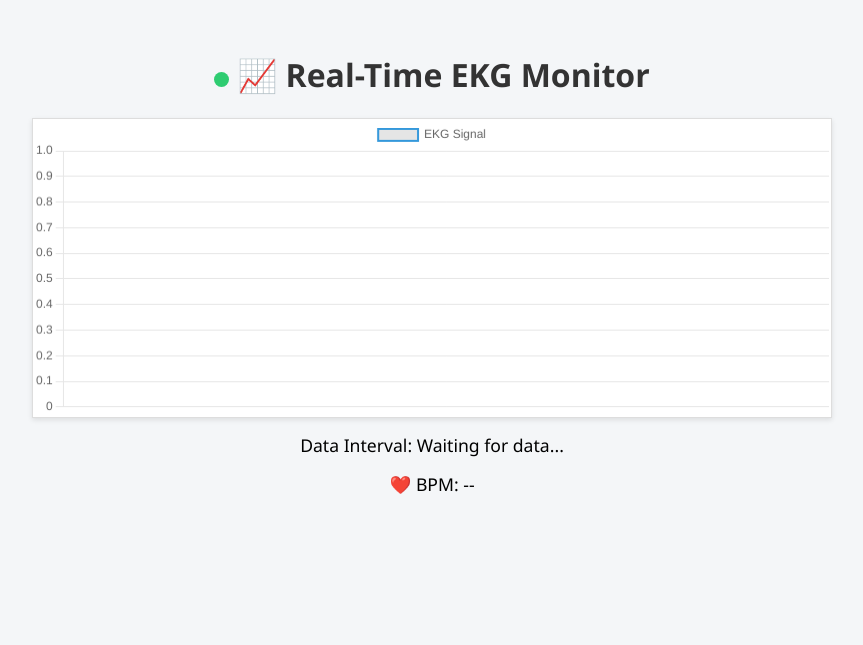
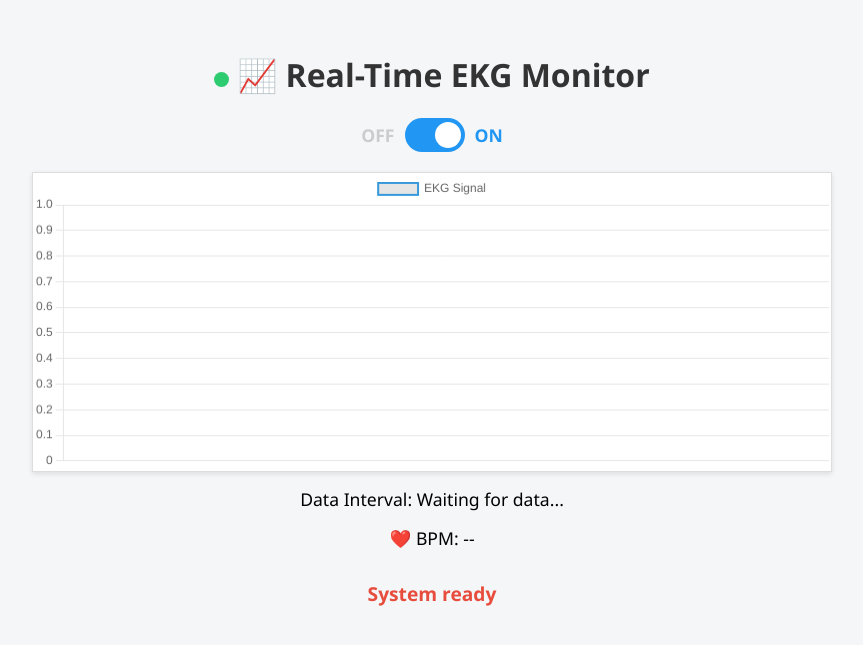
Before and after one commit to DevTechJr/ekg_analysis, a Flask app: page / in a window 1280 px wide. Shown: the top 645 px of the page, without its empty margins (208-1071 px from the left). Run offline with Flask 3, Linux system fonts and the light colour scheme; data that the repository does not hold is empty.

Commit message:
pushing update w toggle

```diff
--- a/app.py
+++ b/app.py
@@ -1,4 +1,4 @@
-from flask import Flask, jsonify, render_template
+from flask import Flask, jsonify, render_template, request
 import telnetlib
 import threading
 import time
@@ -7,23 +7,31 @@ from scipy.stats import entropy
 import numpy as np
 import statistics
 from threading import Lock
+from twilio.rest import Client
 
 app = Flask(__name__)
 
-# create one global lock, near the top of the file
+# Configuration
 data_lock = Lock()
-
 EKG_HOST = "192.168.235.95"
 EKG_PORT = 23
 MAX_BUFFER_SIZE = 1000
 BATCH_SIZE = 500
 
+# Twilio configuration
+
+
+# Global state
 ekg_data = []
 last_batch_time = None
 batch_interval_seconds = None
-arrhythmia_detected = False
+bpm = None
 vfib_detected = False
 afib_detected = False
+alert_triggered = False  # Tracks if any alert has ever been triggered
+current_alert = None     # Tracks the current alert state ('vfib' or 'afib')
+emergency_call_made = False  # Prevents multiple calls for the same alert
+monitoring_active = True  # Default to active monitoring
 
 def format_ekg_preview(data):
     preview = ", ".join(str(v) for v in data[:10])
@@ -123,16 +131,11 @@ def arrhythmia_exists(EKGvals):
         return False
 
     st_dev = statistics.stdev(peak_distances)
-    mean_distance = statistics.mean(peak_distances)
+    return st_dev > 20
 
-    # Thresholds for arrhythmia detection
-    return st_dev > 20 or mean_distance < 100 or mean_distance > 180
-
-def detect_vfib_afib(EKGvals):
-    global vfib_detected, afib_detected
-
+def detect_vfib(EKGvals):
     if len(EKGvals) < 100:  # Need enough data for reliable detection
-        return False, False
+        return False
 
     y = np.array(EKGvals)
 
@@ -154,26 +157,17 @@ def detect_vfib_afib(EKGvals):
         Pxx_norm = Pxx / np.sum(Pxx)
         return entropy(Pxx_norm)
 
-    def count_r_peaks(signal_segment, height_thresh=0.5, distance=20):
-        peaks, _ = find_peaks(signal_segment, height=height_thresh, distance=distance)
-        return len(peaks)
-
     # Analyze windows
     vfib_windows = []
-    flatline_windows = []
 
     for i in range(0, len(y_smooth) - window_size, stride):
         window = y_smooth[i:i + window_size]
         rms = compute_rms(window)
         ent = compute_spectral_entropy(window)
-        peak_count = count_r_peaks(window, height_thresh=0.5, distance=20)
 
         # VFib detection criteria
         if rms < 0.4 and ent > 1.8:
             vfib_windows.append((i, i + window_size))
-        # Flatline detection
-        elif rms < 0.25 and ent < 1.5:
-            flatline_windows.append((i, i + window_size))
 
     # Merge adjacent windows
     def merge_windows(windows, max_gap=1):
@@ -194,15 +188,31 @@ def detect_vfib_afib(EKGvals):
 
     # Final VFib detection requires at least 3 seconds of continuous VFib
     vfib_duration_threshold = 3 * window_size
-    vfib_detected = any((end - start) >= vfib_duration_threshold
-                     for start, end in vfib_windows_merged)
+    return any((end - start) >= vfib_duration_threshold
+              for start, end in vfib_windows_merged)
 
-    # AFib is detected if arrhythmia exists but not VFib
-    afib_detected = not vfib_detected and arrhythmia_exists(EKGvals)
+def make_emergency_call():
+    global emergency_call_made
+    try:
+        if not emergency_call_made and monitoring_active:
+            client = Client(TWILIO_ACCOUNT_SID, TWILIO_AUTH_TOKEN)
+            call = client.calls.create(
+                url=TWILIO_CALL_URL,
+                to=TWILIO_TO_NUMBER,
+                from_=TWILIO_FROM_NUMBER
+            )
+            print(f"🚨 EMERGENCY CALL INITIATED! Call SID: {call.sid}")
+            emergency_call_made = True
+    except Exception as e:
+        print(f"❌ Failed to make emergency call: {e}")
 
-    return vfib_detected, afib_detected
-
-threading.Thread(target=read_ekg_data, daemon=True).start()
+@app.route("/toggle_monitoring", methods=['POST'])
+def toggle_monitoring():
+    global monitoring_active
+    monitoring_active = request.json.get('active', True)
+    status = "active" if monitoring_active else "inactive"
+    print(f"Monitoring system is now {status}")
+    return jsonify({"status": "success", "monitoring_active": monitoring_active})
 
 @app.route("/")
 def index():
@@ -210,32 +220,43 @@ def index():
 
 @app.route("/data")
 def get_data():
-    global arrhythmia_detected, vfib_detected, afib_detected
+    global bpm, vfib_detected, afib_detected, alert_triggered, current_alert, emergency_call_made
 
     with data_lock:
         ekg_snapshot = ekg_data[-BATCH_SIZE:]
         interval_snapshot = batch_interval_seconds
 
+    # Reset temporary detection states
+    vfib_detected = False
+    afib_detected = False
+
     # Only use the interval if it's within a valid range (2.8–3.3 seconds)
     if interval_snapshot and 2.8 <= interval_snapshot <= 3.3:
-        bpm = calculate_bpm(
-            ekg_snapshot,
-            interval_snapshot * 1000
-        )
-        # Run arrhythmia detection only when we have a valid interval
-        arrhythmia_detected = arrhythmia_exists(ekg_snapshot)
+        bpm = calculate_bpm(ekg_snapshot, interval_snapshot * 1000)
 
-        # If arrhythmia detected, run VFib/AFib detection
-        if arrhythmia_detected:
-            vfib_detected, afib_detected = detect_vfib_afib(ekg_snapshot)
-            if vfib_detected:
-                print("⚠️⚠️⚠️ VENTRICULAR FIBRILLATION DETECTED! ⚠️⚠️⚠️")
-            elif afib_detected:
-                print("⚠️⚠️⚠️ ATRIAL FIBRILLATION DETECTED! ⚠️⚠️⚠️")
+        # Only check for problems if monitoring is active
+        if monitoring_active:
+            # First check for VFib
+            vfib_detected = detect_vfib(ekg_snapshot)
+
+            # If not VFib, check for AFib
+            if not vfib_detected:
+                afib_detected = arrhythmia_exists(ekg_snapshot)
+
+            # Update alert states
+            if vfib_detected or afib_detected:
+                if not alert_triggered:
+                    alert_triggered = True
+                    make_emergency_call()
+
+                if vfib_detected:
+                    current_alert = 'vfib'
+                    print("⚠️⚠️⚠️ VENTRICULAR FIBRILLATION DETECTED! ⚠️⚠️⚠️")
+                else:
+                    current_alert = 'afib'
+                    print("⚠️⚠️⚠️ ATRIAL FIBRILLATION DETECTED! ⚠️⚠️⚠️")
     else:
-        bpm = None  # Skip BPM calculation for bad intervals
-        vfib_detected = False
-        afib_detected = False
+        bpm = None  # Skip calculations for bad intervals
 
     if bpm is not None:
         print(f"❤️ Calculated BPM: {bpm}")
@@ -246,10 +267,15 @@ def get_data():
         "ekg": ekg_snapshot,
         "interval": interval_snapshot,
         "bpm": bpm,
-        "arrhythmia": arrhythmia_detected,
         "vfib": vfib_detected,
-        "afib": afib_detected
+        "afib": afib_detected,
+        "alert_triggered": alert_triggered,
+        "current_alert": current_alert,
+        "monitoring_active": monitoring_active
     })
+
+# Start the EKG data reading thread
+threading.Thread(target=read_ekg_data, daemon=True).start()
 
 if __name__ == "__main__":
     app.run(debug=True)
--- a/templates/index.html
+++ b/templates/index.html
@@ -32,7 +32,6 @@
         text-align: center;
         font-size: 1.1em;
       }
-      #arrhythmiaWarning,
       #vfibWarning,
       #afibWarning {
         display: none;
@@ -42,19 +41,17 @@
         margin-top: 15px;
         padding: 10px;
         border-radius: 5px;
-        animation: flash 1s infinite;
-      }
-      #arrhythmiaWarning {
-        color: #e74c3c;
-        background: rgba(231, 76, 60, 0.1);
+        animation: flash 0.5s infinite;
       }
       #vfibWarning {
         color: #d35400;
-        background: rgba(211, 84, 0, 0.1);
+        background: rgba(211, 84, 0, 0.2);
+        border: 2px solid #d35400;
       }
       #afibWarning {
         color: #f39c12;
-        background: rgba(243, 156, 18, 0.1);
+        background: rgba(243, 156, 18, 0.2);
+        border: 2px solid #f39c12;
       }
       @keyframes flash {
         0%,
@@ -62,7 +59,7 @@
           opacity: 1;
         }
         50% {
-          opacity: 0.5;
+          opacity: 0.7;
         }
       }
       .status-indicator {
@@ -75,9 +72,6 @@
       .status-normal {
         background-color: #2ecc71;
       }
-      .status-warning {
-        background-color: #e74c3c;
-      }
       .status-vfib {
         background-color: #d35400;
       }
@@ -89,6 +83,76 @@
         flex-direction: column;
         gap: 10px;
       }
+      #callStatus {
+        font-size: 1.2em;
+        font-weight: bold;
+        color: #e74c3c;
+        text-align: center;
+        margin-top: 10px;
+      }
+      #historyWarning {
+        font-size: 1.1em;
+        color: #7f8c8d;
+        text-align: center;
+        margin-top: 10px;
+        font-style: italic;
+      }
+      .toggle-container {
+        display: flex;
+        align-items: center;
+        justify-content: center;
+        margin: 15px 0;
+      }
+      .toggle-switch {
+        position: relative;
+        display: inline-block;
+        width: 60px;
+        height: 34px;
+        margin: 0 10px;
+      }
+      .toggle-switch input {
+        opacity: 0;
+        width: 0;
+        height: 0;
+      }
+      .toggle-slider {
+        position: absolute;
+        cursor: pointer;
+        top: 0;
+        left: 0;
+        right: 0;
+        bottom: 0;
+        background-color: #ccc;
+        transition: 0.4s;
+        border-radius: 34px;
+      }
+      .toggle-slider:before {
+        position: absolute;
+        content: "";
+        height: 26px;
+        width: 26px;
+        left: 4px;
+        bottom: 4px;
+        background-color: white;
+        transition: 0.4s;
+        border-radius: 50%;
+      }
+      input:checked + .toggle-slider {
+        background-color: #2196f3;
+      }
+      input:checked + .toggle-slider:before {
+        transform: translateX(26px);
+      }
+      .toggle-label {
+        font-size: 1.1em;
+        font-weight: bold;
+      }
+      .toggle-on {
+        color: #2196f3;
+      }
+      .toggle-off {
+        color: #ccc;
+      }
     </style>
   </head>
   <body>
@@ -97,6 +161,16 @@
         <span id="statusIndicator" class="status-indicator status-normal"></span
         >📈 Real-Time EKG Monitor
       </h1>
+
+      <div class="toggle-container">
+        <span class="toggle-label toggle-off" id="toggleOffLabel">OFF</span>
+        <label class="toggle-switch">
+          <input type="checkbox" id="monitoringToggle" checked />
+          <span class="toggle-slider"></span>
+        </label>
+        <span class="toggle-label toggle-on" id="toggleOnLabel">ON</span>
+      </div>
+
       <canvas id="ekgChart" width="800" height="300"></canvas>
       <div class="info" id="interval-info">
         Data Interval: <span id="interval">Loading...</span>
@@ -104,18 +178,17 @@
       <div class="info" id="bpmDisplay">❤️ BPM: --</div>
 
       <div class="alert-container">
-        <div id="arrhythmiaWarning">
-          <i class="fas fa-heartbeat"></i> ⚠️ ARRHYTHMIA DETECTED!
+        <div id="vfibWarning">
+          <i class="fas fa-heartbeat"></i> ⚠️⚠️ VENTRICULAR FIBRILLATION
+          DETECTED! EMERGENCY CALL INITIATED! ⚠️⚠️
           <i class="fas fa-heartbeat"></i>
         </div>
-        <div id="vfibWarning">
-          <i class="fas fa-heartbeat"></i> ⚠️⚠️ VENTRICULAR FIBRILLATION
-          DETECTED! ⚠️⚠️ <i class="fas fa-heartbeat"></i>
+        <div id="afibWarning">
+          <i class="fas fa-heartbeat"></i> ⚠️ ATRIAL FIBRILLATION DETECTED!
+          EMERGENCY CALL INITIATED! ⚠️ <i class="fas fa-heartbeat"></i>
         </div>
-        <div id="afibWarning">
-          <i class="fas fa-heartbeat"></i> ⚠️ ATRIAL FIBRILLATION DETECTED! ⚠️
-          <i class="fas fa-heartbeat"></i>
-        </div>
+        <div id="historyWarning"></div>
+        <div id="callStatus"></div>
       </div>
     </div>
 
@@ -151,50 +224,124 @@
       });
 
       const bpmDisplay = document.getElementById("bpmDisplay");
-      const arrhythmiaWarning = document.getElementById("arrhythmiaWarning");
       const vfibWarning = document.getElementById("vfibWarning");
       const afibWarning = document.getElementById("afibWarning");
+      const historyWarning = document.getElementById("historyWarning");
       const statusIndicator = document.getElementById("statusIndicator");
+      const intervalDisplay = document.getElementById("interval");
+      const callStatus = document.getElementById("callStatus");
+      const monitoringToggle = document.getElementById("monitoringToggle");
+      const toggleOnLabel = document.getElementById("toggleOnLabel");
+      const toggleOffLabel = document.getElementById("toggleOffLabel");
+
+      let problemDetected = false;
+      let currentProblem = null;
+      let monitoringActive = true;
+
+      // Toggle switch event listener
+      monitoringToggle.addEventListener("change", function () {
+        monitoringActive = this.checked;
+        updateToggleUI();
+
+        fetch("/toggle_monitoring", {
+          method: "POST",
+          headers: {
+            "Content-Type": "application/json",
+          },
+          body: JSON.stringify({ active: monitoringActive }),
+        });
+      });
+
+      function updateToggleUI() {
+        if (monitoringActive) {
+          toggleOnLabel.style.color = "#2196F3";
+          toggleOffLabel.style.color = "#ccc";
+        } else {
+          toggleOnLabel.style.color = "#ccc";
+          toggleOffLabel.style.color = "#2196F3";
+        }
+      }
 
       async function fetchData() {
         try {
           const res = await fetch("/data");
-          const { ekg, interval, bpm, arrhythmia, vfib, afib } =
-            await res.json();
+          const {
+            ekg,
+            interval,
+            bpm,
+            vfib,
+            afib,
+            alert_triggered,
+            current_alert,
+            monitoring_active,
+          } = await res.json();
 
+          // Update monitoring state if changed by another session
+          if (monitoringActive !== monitoring_active) {
+            monitoringActive = monitoring_active;
+            monitoringToggle.checked = monitoringActive;
+            updateToggleUI();
+          }
+
+          // Update chart
           ekgChart.data.labels = ekg.map((_, i) => i);
           ekgChart.data.datasets[0].data = ekg;
           ekgChart.update();
 
-          document.getElementById("interval").textContent =
+          // Update interval display
+          intervalDisplay.textContent =
             interval !== null ? interval + "s" : "Waiting for data...";
+
+          // Update BPM display
           bpmDisplay.textContent =
             bpm !== null ? `❤️ BPM: ${bpm}` : "❤️ BPM: --";
 
+          // Update problem tracking (only if monitoring is active)
+          if (monitoringActive && (vfib || afib)) {
+            problemDetected = true;
+            currentProblem = vfib ? "vfib" : "afib";
+          }
+
           // Update warning displays
-          arrhythmiaWarning.style.display = arrhythmia ? "block" : "none";
-          vfibWarning.style.display = vfib ? "block" : "none";
-          afibWarning.style.display = afib ? "block" : "none";
-
-          // Update status indicator
-          if (vfib) {
-            statusIndicator.className = "status-indicator status-vfib";
-            document.title = "⚠️ VFIB DETECTED - EKG Monitor";
-          } else if (afib) {
-            statusIndicator.className = "status-indicator status-afib";
-            document.title = "⚠️ AFIB DETECTED - EKG Monitor";
-          } else if (arrhythmia) {
-            statusIndicator.className = "status-indicator status-warning";
-            document.title = "⚠️ ARRHYTHMIA - EKG Monitor";
+          if (problemDetected) {
+            if (currentProblem === "vfib") {
+              vfibWarning.style.display = "block";
+              afibWarning.style.display = "none";
+              statusIndicator.className = "status-indicator status-vfib";
+              document.title = "⚠️ VFIB DETECTED - EKG Monitor";
+              callStatus.textContent = monitoringActive
+                ? "🚨 EMERGENCY CALL INITIATED!"
+                : "🚨 (Detection paused) VFIB was detected";
+              historyWarning.textContent =
+                "Ventricular fibrillation was detected in this session";
+            } else if (currentProblem === "afib") {
+              afibWarning.style.display = "block";
+              vfibWarning.style.display = "none";
+              statusIndicator.className = "status-indicator status-afib";
+              document.title = "⚠️ AFIB DETECTED - EKG Monitor";
+              callStatus.textContent = monitoringActive
+                ? "🚨 EMERGENCY CALL INITIATED!"
+                : "🚨 (Detection paused) AFIB was detected";
+              historyWarning.textContent =
+                "Atrial fibrillation was detected in this session";
+            }
           } else {
             statusIndicator.className = "status-indicator status-normal";
-            document.title = "Real-Time EKG Monitor";
+            document.title = monitoringActive
+              ? "Real-Time EKG Monitor"
+              : "EKG Monitor (Detection Paused)";
+            callStatus.textContent = monitoringActive
+              ? "System ready"
+              : "Detection system paused";
+            historyWarning.textContent = "";
           }
         } catch (err) {
           console.error("Failed to fetch EKG data:", err);
         }
       }
 
+      // Initialize UI
+      updateToggleUI();
       setInterval(fetchData, 1000);
     </script>
   </body>
```
